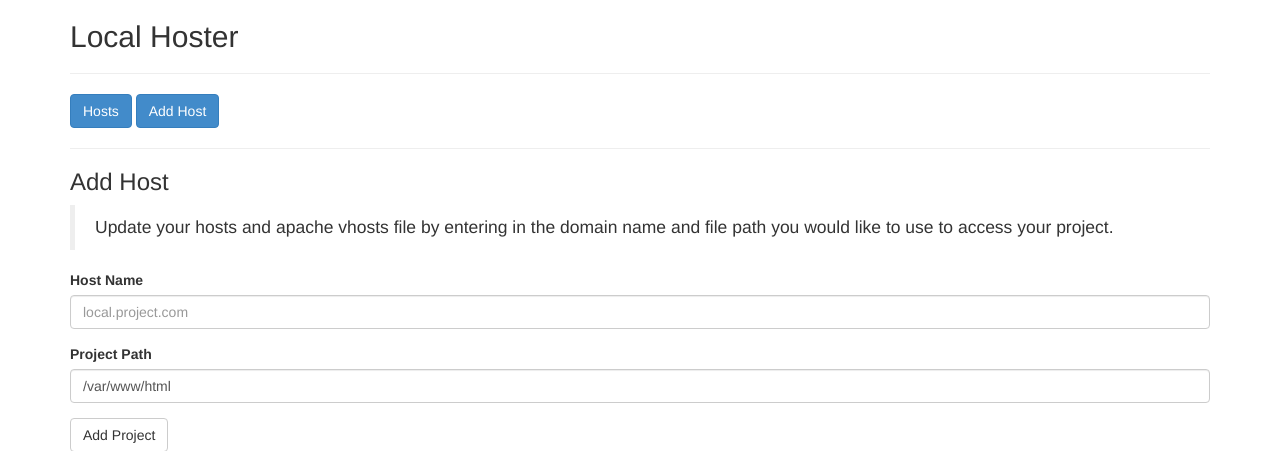
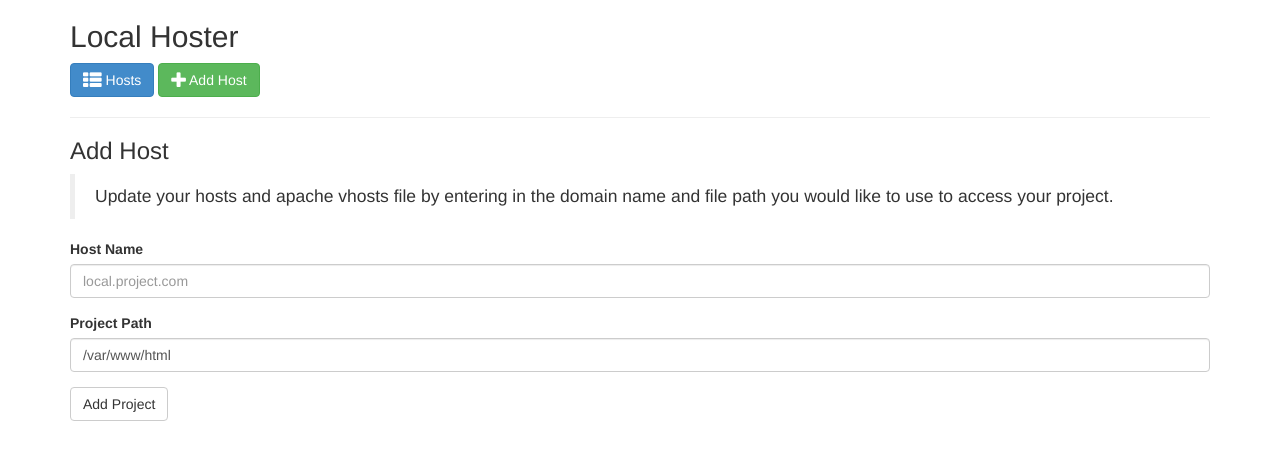
Before and after one commit to billyxs/local-hoster-basic, a PHP site: page /add-host.php in a window 1280 px wide. Shown: the top 451 px of the page. Run offline with PHP 8.4, Linux system fonts and the light colour scheme.

Commit message:
font awesome and bootstrap added to run locally

```diff
--- a/add-host.php
+++ b/add-host.php
@@ -46,9 +46,8 @@ if(isset($_REQUEST['data']) ) {
 
 	<div class="container">
 		<h2>Local Hoster</h2>
-		<hr />
-		<a href="etc-hosts.php" class="btn btn-primary bt-lg">Hosts</a>
-		<a href="add-host.php" class="btn btn-primary bt-lg">Add Host</a>
+		<a href="etc-hosts.php" class="btn btn-primary bt-lg"><i class="fa fa-th-list fa-lg"></i> Hosts</a>
+		<a href="add-host.php" class="btn btn-success bt-lg"><i class="fa fa-plus fa-lg"></i> Add Host</a>
 		<hr />
 		<h3>Add Host</h3>
 		<blockquote class="active">
--- a/etc-hosts.php
+++ b/etc-hosts.php
@@ -50,7 +50,6 @@ if ($handle) {
 
 	<div class="container">
 		<h2>Local Hoster</h2>
-		<hr />
 		<a href="etc-hosts.php" class="btn btn-primary bt-lg"><i class="fa fa-th-list fa-lg"></i> Hosts</a>
 		<a href="add-host.php" class="btn btn-success bt-lg"><i class="fa fa-plus fa-lg"></i> Add Host</a>
 		<hr />
```
